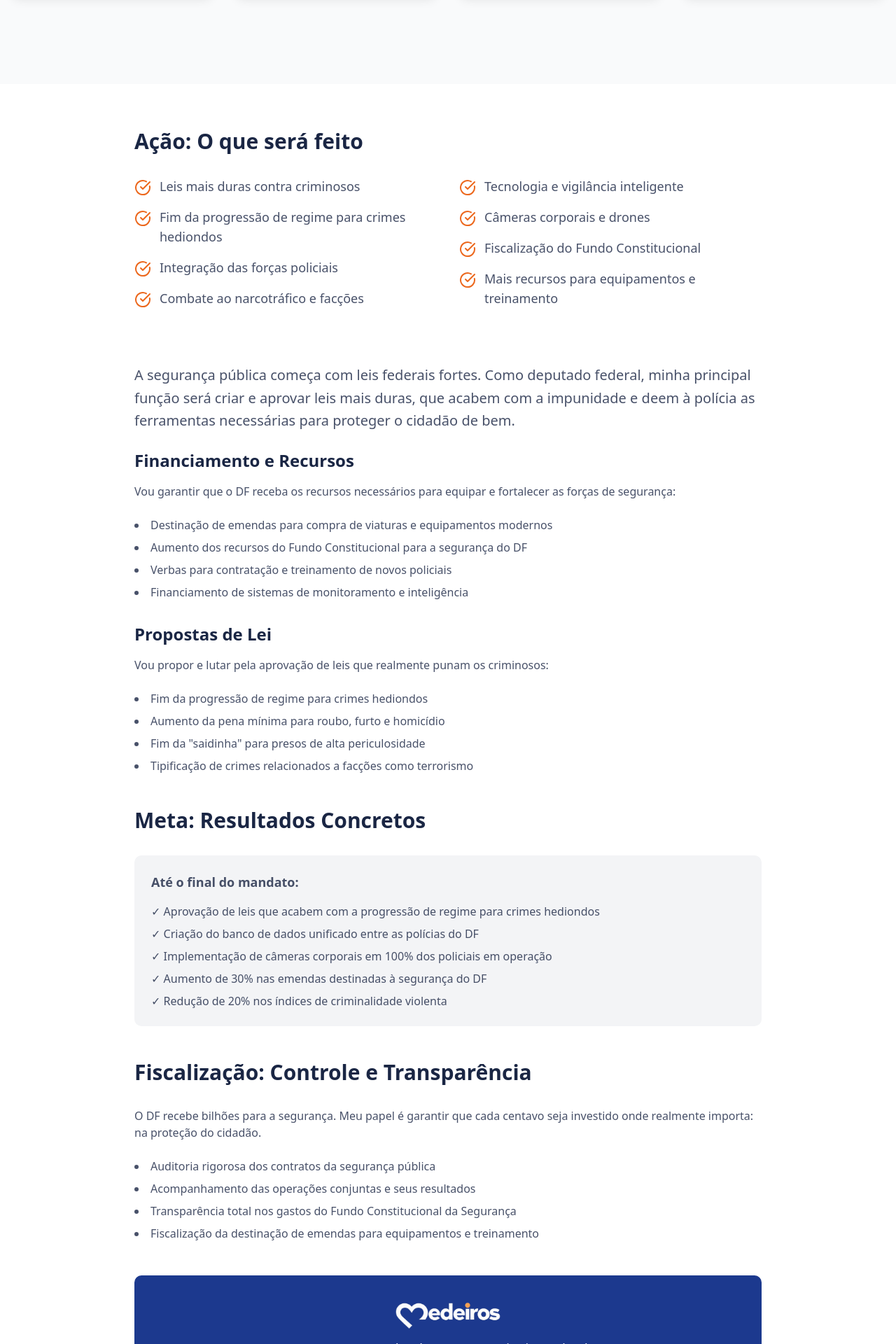
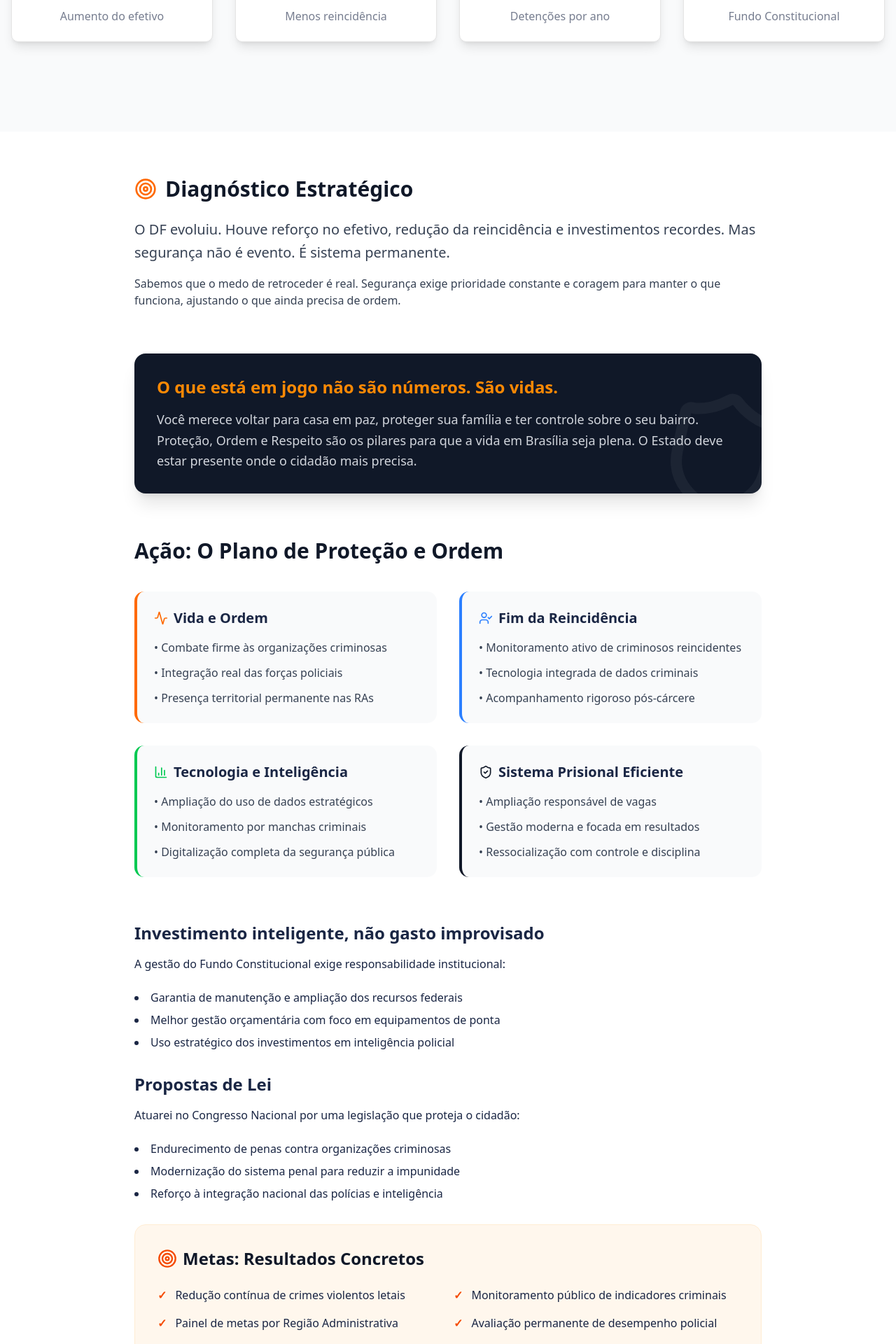
Before and after one commit to luancamposck/elias, a Next.js app: page /proposals/security in a window 1280 px wide. Shown: the part 860-2780 px from the top of the page at 70% size. Built offline with nearby package versions, Linux system fonts and the light colour scheme.

Commit message:
feat(security): update security proposals page

```diff
--- a/src/app/proposals/security/page.tsx
+++ b/src/app/proposals/security/page.tsx
@@ -1,168 +1,214 @@
-import { Gavel, Shield, TrendingUp, UserCheck } from "lucide-react"
+import {
+  Activity,
+  BarChart3,
+  Gavel,
+  Shield,
+  ShieldCheck,
+  Target,
+  TrendingDown,
+  UserCheck,
+  Users
+} from "lucide-react"
 
 import {
   CTAFooter,
   DetailSection,
   ProposalHeader,
-  ProposalsGrid,
   StatsSection
 } from "@/components/proposal-page"
 
-const leftProposals: string[] = [
-  "Leis mais duras contra criminosos",
-  "Fim da progressão de regime para crimes hediondos",
-  "Integração das forças policiais",
-  "Combate ao narcotráfico e facções"
-]
-
-const rightProposals: string[] = [
-  "Tecnologia e vigilância inteligente",
-  "Câmeras corporais e drones",
-  "Fiscalização do Fundo Constitucional",
-  "Mais recursos para equipamentos e treinamento"
-]
-
-const financingItems: string[] = [
-  "Destinação de emendas para compra de viaturas e equipamentos modernos",
-  "Aumento dos recursos do Fundo Constitucional para a segurança do DF",
-  "Verbas para contratação e treinamento de novos policiais",
-  "Financiamento de sistemas de monitoramento e inteligência"
-]
-
-const legislativeItems: string[] = [
-  "Fim da progressão de regime para crimes hediondos",
-  "Aumento da pena mínima para roubo, furto e homicídio",
-  'Fim da "saidinha" para presos de alta periculosidade',
-  "Tipificação de crimes relacionados a facções como terrorismo"
-]
-
-const oversightItems: string[] = [
-  "Auditoria rigorosa dos contratos da segurança pública",
-  "Acompanhamento das operações conjuntas e seus resultados",
-  "Transparência total nos gastos do Fundo Constitucional da Segurança",
-  "Fiscalização da destinação de emendas para equipamentos e treinamento"
-]
-
-const goalItems: string[] = [
-  "Aprovação de leis que acabem com a progressão de regime para crimes hediondos",
-  "Criação do banco de dados unificado entre as polícias do DF",
-  "Implementação de câmeras corporais em 100% dos policiais em operação",
-  "Aumento de 30% nas emendas destinadas à segurança do DF",
-  "Redução de 20% nos índices de criminalidade violenta"
-]
-
 const stats = [
   {
-    icon: TrendingUp,
-    color: "text-red-500",
+    icon: Users,
+    color: "text-blue-500",
     value: "+15%",
-    label: "Aumento de roubos"
+    label: "Aumento do efetivo"
   },
   {
-    icon: Gavel,
-    color: "text-primary",
+    icon: TrendingDown,
+    color: "text-green-500",
     value: "80%",
-    label: "Criminosos reincidentes"
+    label: "Menos reincidência"
   },
   {
     icon: UserCheck,
-    color: "text-blue-500",
-    value: "2.1k",
-    label: "Déficit de policiais"
+    color: "text-orange-500",
+    value: "21 mil",
+    label: "Detenções por ano"
   },
   {
     icon: Shield,
-    color: "text-green-500",
-    value: "R$ 3.2bi",
-    label: "Fundo Constitucional (Segurança)"
+    color: "text-blue-600",
+    value: "R$ 3,2bi",
+    label: "Fundo Constitucional"
   }
 ]
 
 const SecurityProposalPage = () => {
   return (
-    <div>
+    <div className="bg-white">
       <ProposalHeader
-        icon={Shield}
-        title="Segurança Pública"
-        subtitle="Impunidade custa vidas."
+        icon={ShieldCheck}
+        title="Segurança é Prioridade. Proteção é Compromisso."
+        subtitle="O Distrito Federal avançou. Mas não podemos retroceder. Segurança é ordem, presença e responsabilidade."
         variant="security"
       />
 
-      <StatsSection title="A Segurança no DF em Números" stats={stats} />
+      <StatsSection
+        title="Resultados que mostram direção — mas exigem continuidade."
+        stats={stats}
+      />
 
-      <div className="py-16 bg-white">
+      <section className="py-16 bg-white border-b">
         <div className="container mx-auto px-4">
           <div className="max-w-4xl mx-auto">
-            {/* AÇÃO */}
-            <h2 className="text-3xl font-bold mb-8 text-foreground">
-              Ação: O que será feito
+            <div className="mb-16">
+              <h2 className="text-3xl font-bold mb-6 text-gray-900 flex items-center gap-3">
+                <Target className="text-orange-500 size-8" />
+                Diagnóstico Estratégico
+              </h2>
+              <div className="prose prose-lg max-w-none text-gray-700">
+                <p className="text-xl leading-relaxed font-medium">
+                  O DF evoluiu. Houve reforço no efetivo, redução da
+                  reincidência e investimentos recordes. Mas segurança não é
+                  evento. É sistema permanente.
+                </p>
+                <p className="mt-4">
+                  Sabemos que o medo de retroceder é real. Segurança exige
+                  prioridade constante e coragem para manter o que funciona,
+                  ajustando o que ainda precisa de ordem.
+                </p>
+              </div>
+            </div>
+
+            <div className="mb-16 bg-gray-900 text-white p-8 rounded-2xl shadow-xl relative overflow-hidden">
+              <div className="relative z-10">
+                <h3 className="text-2xl font-bold mb-4 text-orange-400">
+                  O que está em jogo não são números. São vidas.
+                </h3>
+                <p className="text-lg text-gray-300 leading-relaxed">
+                  Você merece voltar para casa em paz, proteger sua família e
+                  ter controle sobre o seu bairro. Proteção, Ordem e Respeito
+                  são os pilares para que a vida em Brasília seja plena. O
+                  Estado deve estar presente onde o cidadão mais precisa.
+                </p>
+              </div>
+              <Shield className="absolute -right-10 -bottom-10 size-48 text-white/5 rotate-12" />
+            </div>
+
+            <h2 className="text-3xl font-bold mb-10 text-gray-900">
+              Ação: O Plano de Proteção e Ordem
             </h2>
 
-            <ProposalsGrid
-              leftProposals={leftProposals}
-              rightProposals={rightProposals}
-              variant="security"
-            />
+            <div className="grid md:grid-cols-2 gap-8 mb-16">
+              <div className="bg-gray-50 p-6 rounded-xl border-l-4 border-orange-500">
+                <h4 className="font-bold text-xl mb-4 flex items-center gap-2">
+                  <Activity className="size-5 text-orange-500" />
+                  Vida e Ordem
+                </h4>
+                <ul className="space-y-3 text-gray-700">
+                  <li>• Combate firme às organizações criminosas</li>
+                  <li>• Integração real das forças policiais</li>
+                  <li>• Presença territorial permanente nas RAs</li>
+                </ul>
+              </div>
 
-            <div className="prose prose-lg max-w-none text-foreground/80 mt-12 mb-12">
-              <p className="text-xl leading-relaxed mb-6">
-                A segurança pública começa com leis federais fortes. Como
-                deputado federal, minha principal função será criar e aprovar
-                leis mais duras, que acabem com a impunidade e deem à polícia as
-                ferramentas necessárias para proteger o cidadão de bem.
-              </p>
+              <div className="bg-gray-50 p-6 rounded-xl border-l-4 border-blue-500">
+                <h4 className="font-bold text-xl mb-4 flex items-center gap-2">
+                  <UserCheck className="size-5 text-blue-500" />
+                  Fim da Reincidência
+                </h4>
+                <ul className="space-y-3 text-gray-700">
+                  <li>• Monitoramento ativo de criminosos reincidentes</li>
+                  <li>• Tecnologia integrada de dados criminais</li>
+                  <li>• Acompanhamento rigoroso pós-cárcere</li>
+                </ul>
+              </div>
 
-              <DetailSection
-                title="Financiamento e Recursos"
-                description="Vou garantir que o DF receba os recursos necessários para equipar e fortalecer as forças de segurança:"
-                items={financingItems}
-              />
+              <div className="bg-gray-50 p-6 rounded-xl border-l-4 border-green-500">
+                <h4 className="font-bold text-xl mb-4 flex items-center gap-2">
+                  <BarChart3 className="size-5 text-green-500" />
+                  Tecnologia e Inteligência
+                </h4>
+                <ul className="space-y-3 text-gray-700">
+                  <li>• Ampliação do uso de dados estratégicos</li>
+                  <li>• Monitoramento por manchas criminais</li>
+                  <li>• Digitalização completa da segurança pública</li>
+                </ul>
+              </div>
 
-              <DetailSection
-                title="Propostas de Lei"
-                description="Vou propor e lutar pela aprovação de leis que realmente punam os criminosos:"
-                items={legislativeItems}
-              />
-            </div>
-
-            {/* META */}
-            <h2 className="text-3xl font-bold mb-8 text-foreground">
-              Meta: Resultados Concretos
-            </h2>
-            <div className="prose prose-lg max-w-none text-foreground/80 mb-12">
-              <div className="bg-gray-100 p-6 rounded-lg">
-                <h4 className="font-semibold text-lg mb-4">
-                  Até o final do mandato:
+              <div className="bg-gray-50 p-6 rounded-xl border-l-4 border-gray-900">
+                <h4 className="font-bold text-xl mb-4 flex items-center gap-2">
+                  <ShieldCheck className="size-5 text-gray-900" />
+                  Sistema Prisional Eficiente
                 </h4>
-                <ul className="space-y-2">
-                  {goalItems.map((m) => (
-                    <li key={m}>✓ {m}</li>
-                  ))}
+                <ul className="space-y-3 text-gray-700">
+                  <li>• Ampliação responsável de vagas</li>
+                  <li>• Gestão moderna e focada em resultados</li>
+                  <li>• Ressocialização com controle e disciplina</li>
                 </ul>
               </div>
             </div>
 
-            {/* FISCALIZAÇÃO */}
-            <h2 className="text-3xl font-bold mb-8 text-foreground">
-              Fiscalização: Controle e Transparência
-            </h2>
-            <div className="prose prose-lg max-w-none text-foreground/80 mb-12">
-              <p className="mb-6">
-                O DF recebe bilhões para a segurança. Meu papel é garantir que
-                cada centavo seja investido onde realmente importa: na proteção
-                do cidadão.
-              </p>
-              <ul className="list-disc list-inside mb-6 space-y-2">
-                {oversightItems.map((item) => (
-                  <li key={item}>{item}</li>
-                ))}
-              </ul>
+            <DetailSection
+              title="Investimento inteligente, não gasto improvisado"
+              description="A gestão do Fundo Constitucional exige responsabilidade institucional:"
+              items={[
+                "Garantia de manutenção e ampliação dos recursos federais",
+                "Melhor gestão orçamentária com foco em equipamentos de ponta",
+                "Uso estratégico dos investimentos em inteligência policial"
+              ]}
+            />
+
+            <DetailSection
+              title="Propostas de Lei"
+              description="Atuarei no Congresso Nacional por uma legislação que proteja o cidadão:"
+              items={[
+                "Endurecimento de penas contra organizações criminosas",
+                "Modernização do sistema penal para reduzir a impunidade",
+                "Reforço à integração nacional das polícias e inteligência"
+              ]}
+            />
+
+            <div className="bg-orange-50 p-8 rounded-2xl mb-16 border border-orange-100">
+              <h3 className="text-2xl font-bold text-gray-900 mb-6 flex items-center gap-2">
+                <Target className="size-7 text-orange-600" />
+                Metas: Resultados Concretos
+              </h3>
+              <div className="grid sm:grid-cols-2 gap-4">
+                <div className="flex items-start gap-3">
+                  <span className="text-orange-600 font-bold">✓</span>
+                  <p>Redução contínua de crimes violentos letais</p>
+                </div>
+                <div className="flex items-start gap-3">
+                  <span className="text-orange-600 font-bold">✓</span>
+                  <p>Monitoramento público de indicadores criminais</p>
+                </div>
+                <div className="flex items-start gap-3">
+                  <span className="text-orange-600 font-bold">✓</span>
+                  <p>Painel de metas por Região Administrativa</p>
+                </div>
+                <div className="flex items-start gap-3">
+                  <span className="text-orange-600 font-bold">✓</span>
+                  <p>Avaliação permanente de desempenho policial</p>
+                </div>
+              </div>
             </div>
 
-            <CTAFooter message="Juntos, vamos devolver a paz ao Distrito Federal." />
+            <DetailSection
+              title="Fiscalização e Transparência"
+              description="Transparência fortalece a confiança. Meu compromisso é com:"
+              items={[
+                "Fortalecimento do controle social sobre a segurança",
+                "Dados públicos acessíveis e em tempo real",
+                "Prestação de contas periódica sobre os investimentos"
+              ]}
+            />
+
+            <CTAFooter message="Segurança não é promessa. É prioridade. Junte-se à defesa da vida." />
           </div>
         </div>
-      </div>
+      </section>
     </div>
   )
 }
```
